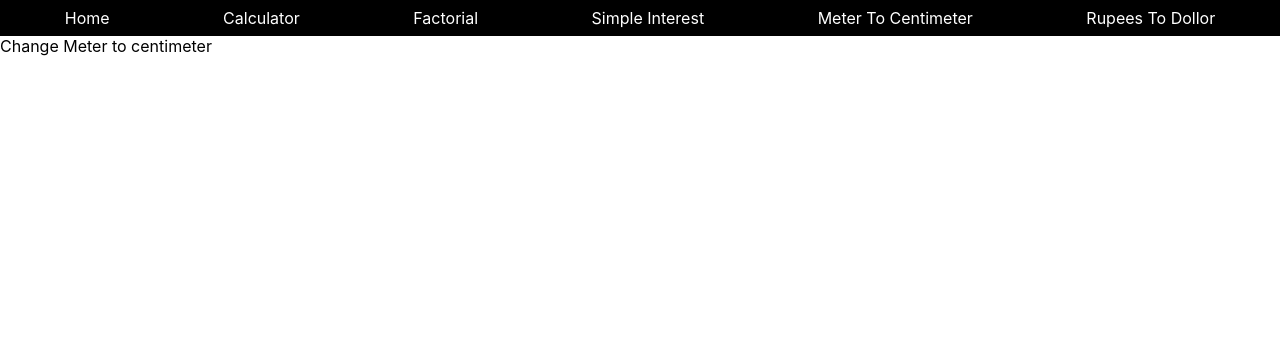
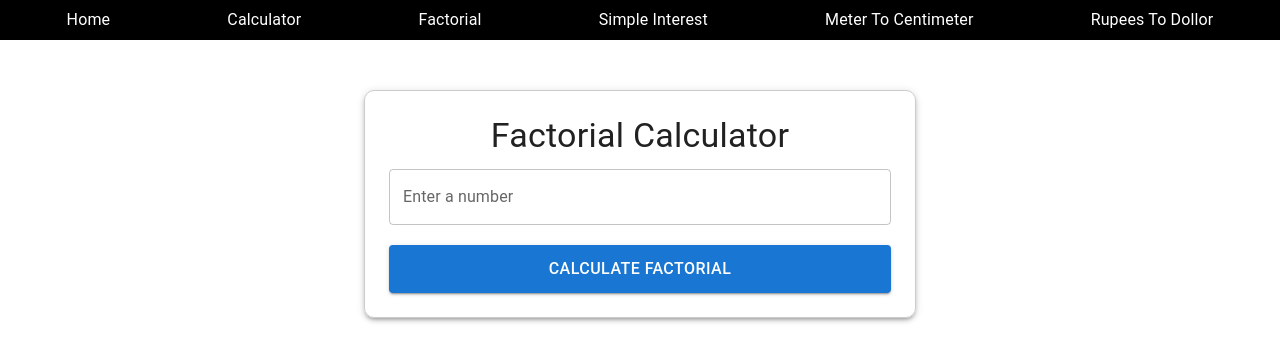
Before and after one commit to rohityadav15/react-web-calculator, a React (Create React App) app: page /meterToCentimeter in a window 1280 px wide. Shown: the top 362 px of the page. Built offline with nearby package versions, Linux system fonts and the light colour scheme.

Commit message:
factorial

```diff
--- a/src/pages/MeterToCentimeter.js
+++ b/src/pages/MeterToCentimeter.js
@@ -1,8 +1,94 @@
-const MeterToCentimeter=()=>{
-    return(
-        <>
-        Change Meter to centimeter
-        </>
-    )
+// const MeterToCentimeter=()=>{
+//     return(
+//         <>
+//         Change Meter to centimeter
+//         </>
+//     )
+// }
+// export default MeterToCentimeter;
+import React, { useState } from "react";
+import {
+  TextField,
+  Button,
+  Typography,
+  Container,
+  Box,
+  CssBaseline,
+} from "@mui/material";
+
+function FactorialApp() {
+  const [number, setNumber] = useState("");
+  const [result, setResult] = useState(null);
+
+  // Factorial calculation function
+  const calculateFactorial = (num) => {
+    if (num < 0) return "Invalid input! Enter a non-negative number.";
+    if (num === 0 || num === 1) return 1;
+    return num * calculateFactorial(num - 1);
+  };
+
+  // Handle form submission
+  const handleSubmit = (e) => {
+    e.preventDefault();
+    const num = parseInt(number, 10);
+    if (isNaN(num)) {
+      setResult("Please enter a valid number!");
+    } else {
+      const factorialResult = calculateFactorial(num);
+      setResult(factorialResult);
+    }
+  };
+
+  return (
+    <React.Fragment>
+      <CssBaseline />
+      <Container
+        maxWidth="sm"
+        style={{ textAlign: "center", marginTop: "50px" }}
+      >
+        <Box
+          sx={{
+            padding: 3,
+            border: "1px solid #ccc",
+            borderRadius: "10px",
+            boxShadow: 3,
+          }}
+        >
+          <Typography variant="h4" component="h1" gutterBottom>
+            Factorial Calculator
+          </Typography>
+          <form onSubmit={handleSubmit}>
+            <TextField
+              label="Enter a number"
+              variant="outlined"
+              fullWidth
+              value={number}
+              onChange={(e) => setNumber(e.target.value)}
+              style={{ marginBottom: "20px" }}
+            />
+            <Button
+              variant="contained"
+              color="primary"
+              type="submit"
+              fullWidth
+              style={{ padding: "10px 0", fontSize: "16px" }}
+            >
+              Calculate Factorial
+            </Button>
+          </form>
+          {result !== null && (
+            <Typography
+              variant="h6"
+              component="div"
+              style={{ marginTop: "20px", color: "#3f51b5" }}
+            >
+              <strong>Result:</strong> {result}
+            </Typography>
+          )}
+        </Box>
+      </Container>
+    </React.Fragment>
+  );
 }
-export default MeterToCentimeter;
+
+export default FactorialApp;
```
